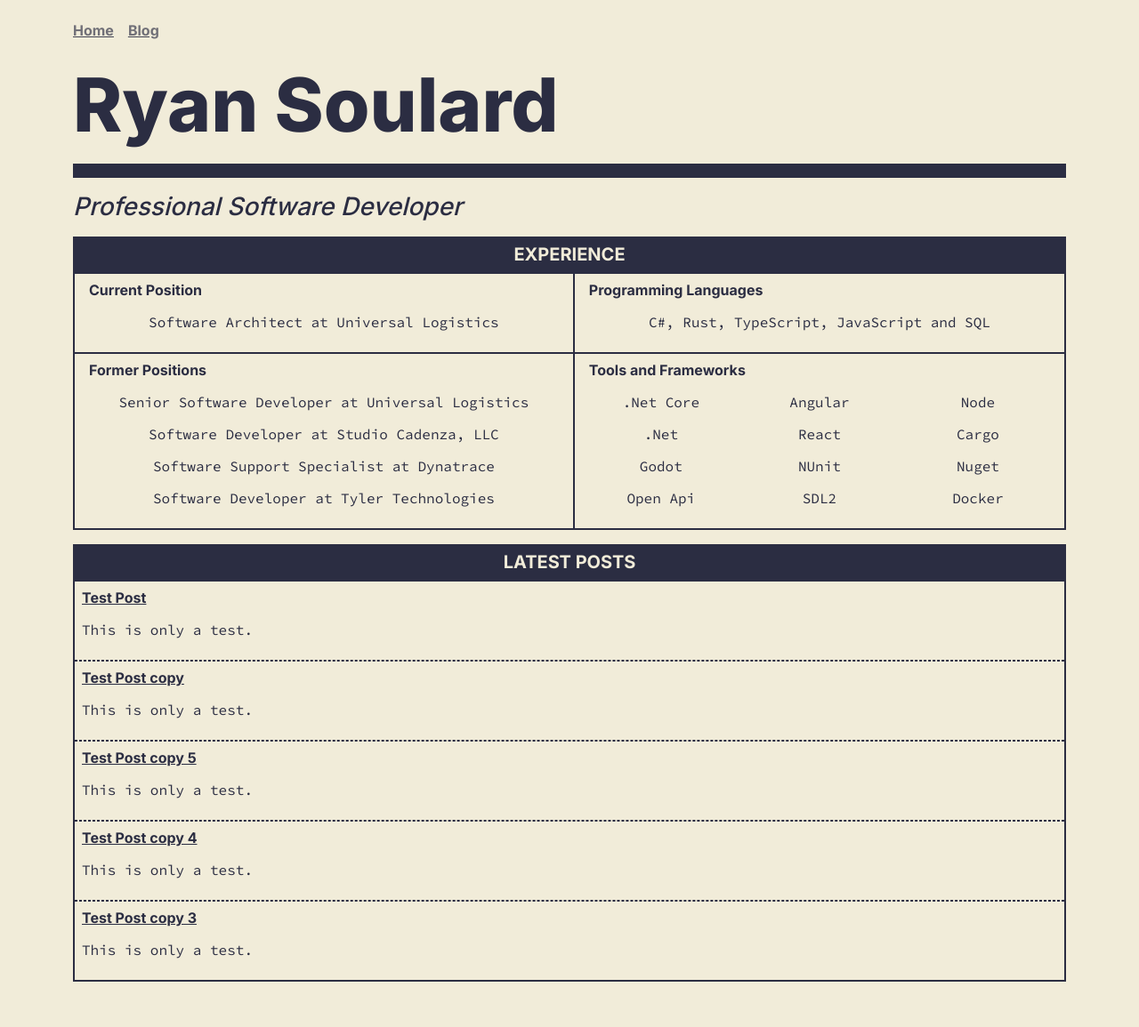
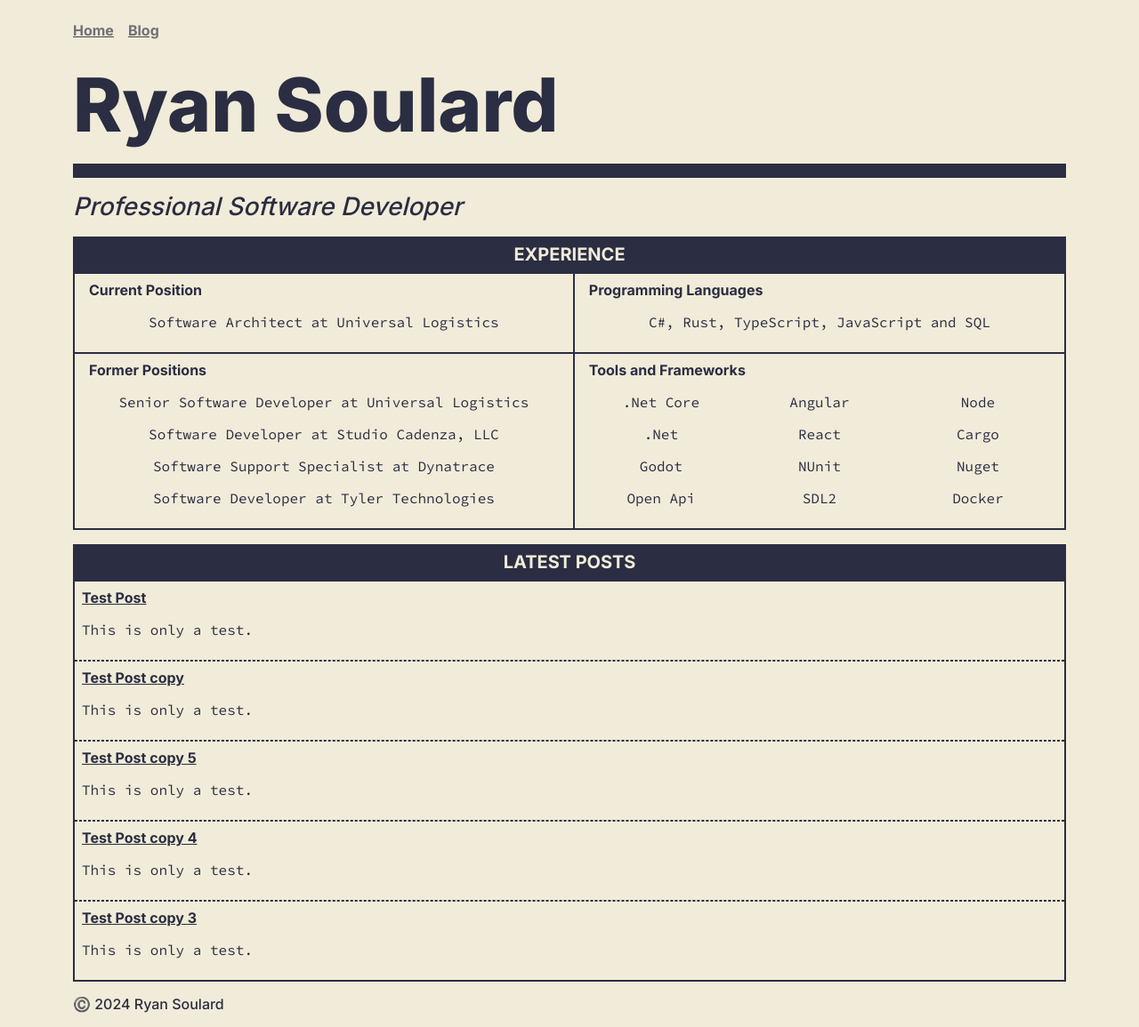
Before and after one commit to rsoulard/rsoulard, a Jekyll site: the page built from index.html, in a window 1280 px wide. Shown: the whole page at 89% size. Built offline with Jekyll 4.4.1, drawn with Linux system fonts in a browser that asks for light colours; before the commit the page ends 1120 px from its top, so only the background shows below that.

Commit message:
Add footer
- Update typography for mobile.
- Add footer.

```diff
--- /dev/null
+++ b/_includes/foot.html
@@ -0,0 +1,3 @@
+<div class="footer">
+    <h6>©️ 2024 Ryan Soulard</h6>
+</div>
--- a/_layouts/default.html
+++ b/_layouts/default.html
@@ -8,6 +8,7 @@
             <hr class="bar">
             <h3 class="subtitle">{{page.subtitle}}</h3>
             {{ content }}
+            {%- include foot.html -%}
         </div>
     </body>
 </html>
--- /dev/null
+++ b/_sass/site/_footer.scss
@@ -0,0 +1,6 @@
+@use "sass:map";
+@use "variables";
+
+.footer {
+    margin: variables.$spacer 0;
+}
--- a/_sass/site/_typography.scss
+++ b/_sass/site/_typography.scss
@@ -70,6 +70,12 @@ h6 {
     font-style: italic;
 }
 
+@media (max-width: map.get(variables.$breakpoints, "sm")) {
+    .subtitle {
+        font-size: 1.3rem;
+    }
+}
+
 p {
     font-family: $font-monospaced;
     font-optical-sizing: auto;
--- a/_sass/site/site.scss
+++ b/_sass/site/site.scss
@@ -7,6 +7,7 @@
 @forward "take-one";
 @forward "navigation";
 @forward "pagination";
+@forward "footer";
 @forward "bar";
 
 @use "colors";
```
